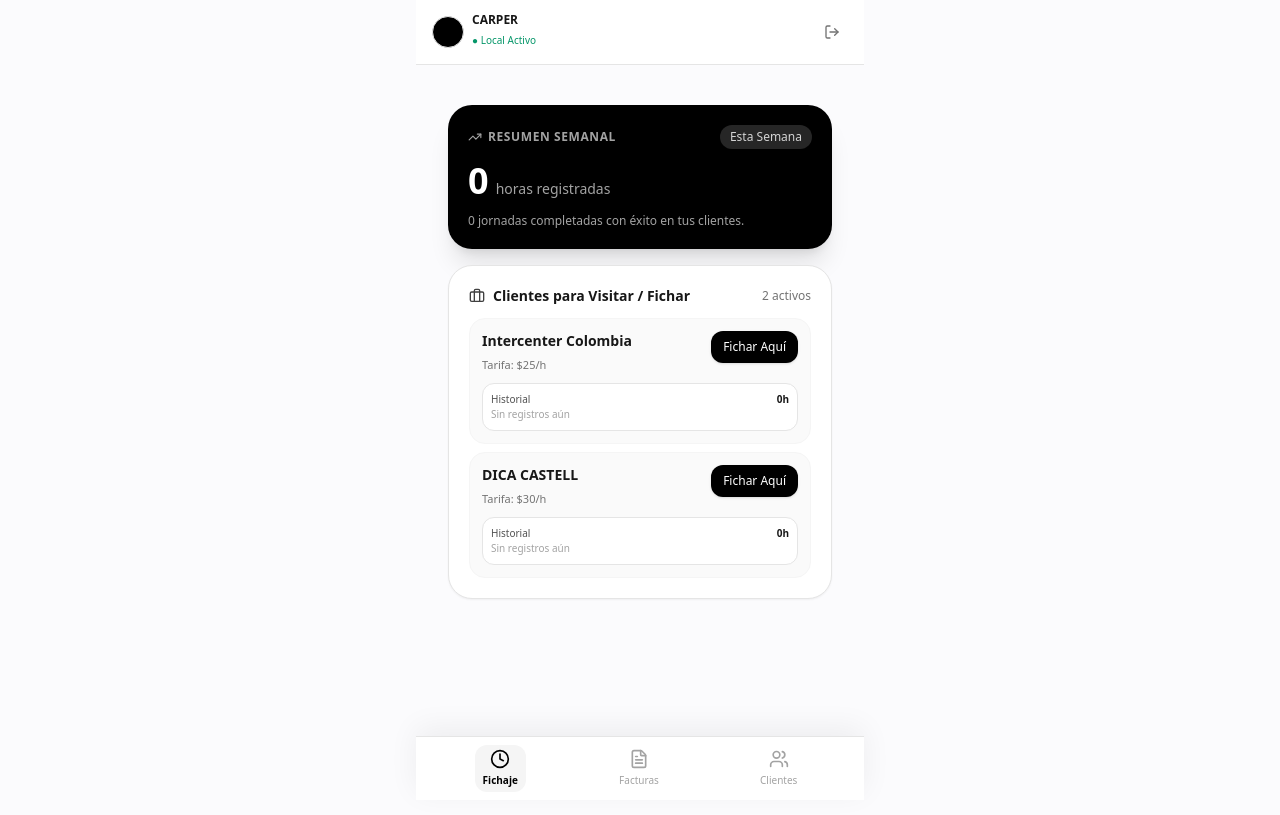
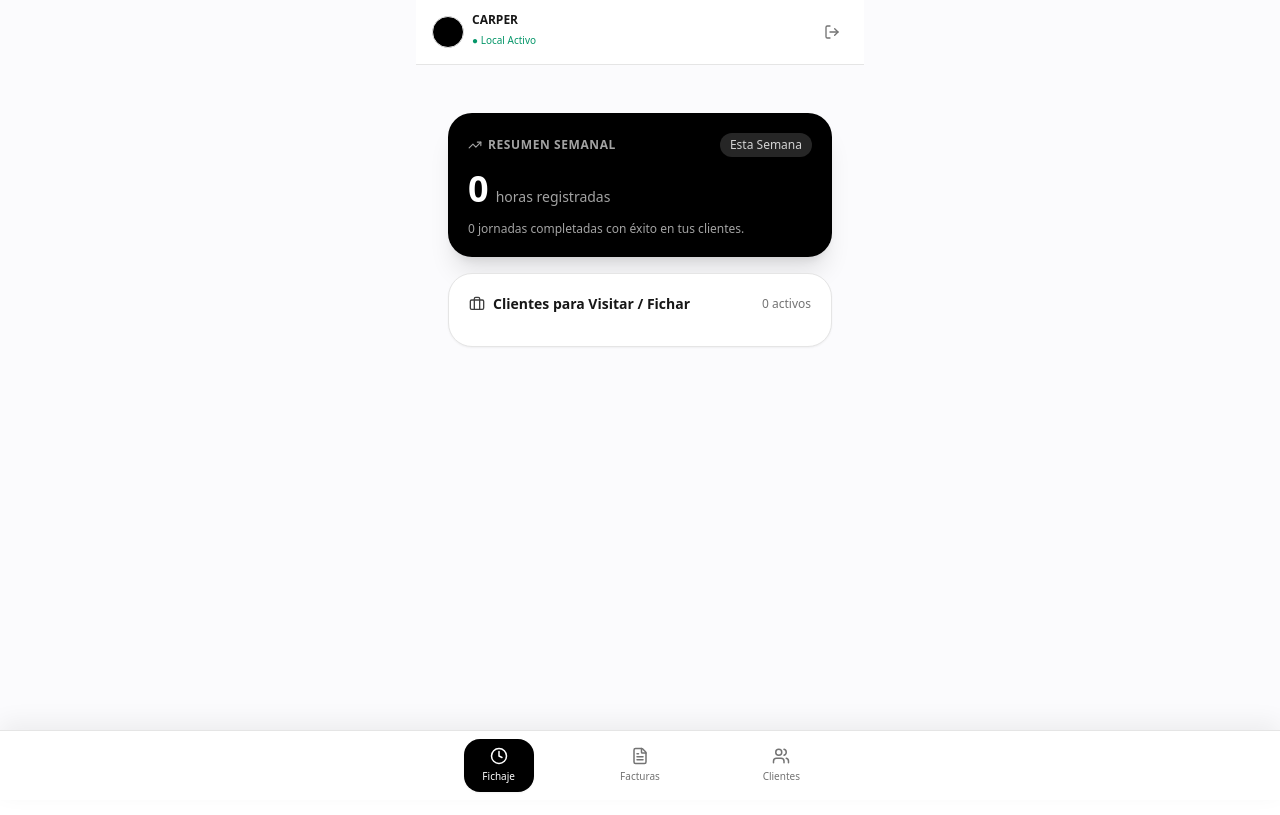
Before and after one commit to karelysperezr-cmd/App-Horas-Carper, a React (Vite) app: page / in a window 1280 px wide. Both pictures are taken after typing "Sample", "Sample123" into the empty fields and a click on the button "Iniciar Sesión". Built offline with nearby package versions, Linux system fonts and the light colour scheme.

Commit message:
Actualización de código y estilos

```diff
--- a/src/App.tsx
+++ b/src/App.tsx
@@ -3,6 +3,22 @@ import { Fichaje } from './components/Fichaje';
 import { GeneradorFactura } from './components/GeneradorFactura';
 import type { Cliente, RegistroJornada, Factura } from './types';
 import { Clock, FileText, Users, LogOut, Plus, Briefcase } from 'lucide-react';
+
+const CLIENTES_DE_EJEMPLO = ['Intercenter Colombia', 'DICA CASTELL'];
+
+const leerDesdeStorage = <T,>(key: string, fallback: T[]): T[] => {
+  if (typeof window === 'undefined') return fallback;
+
+  const saved = window.localStorage.getItem(key);
+  if (!saved) return fallback;
+
+  try {
+    const parsed = JSON.parse(saved);
+    return Array.isArray(parsed) ? (parsed as T[]) : fallback;
+  } catch {
+    return fallback;
+  }
+};
 
 export function App() {
   const [autenticado, setAutenticado] = useState<boolean>(false);
@@ -13,59 +29,30 @@ export function App() {
   const [pestanaActiva, setPestanaActiva] = useState<'fichaje' | 'facturas' | 'clientes'>('fichaje');
 
   const [clientes, setClientes] = useState<Cliente[]>(() => {
-    if (typeof window === 'undefined') return [
-      { id: '1', nombre: 'Intercenter Colombia', tarifaHora: 25, tipoCobro: 'hora' },
-      { id: '2', nombre: 'DICA CASTELL', tarifaHora: 30, tipoCobro: 'hora' }
-    ];
-
-    const saved = window.localStorage.getItem('carper-clientes');
-    if (!saved) {
-      return [
-        { id: '1', nombre: 'Intercenter Colombia', tarifaHora: 25, tipoCobro: 'hora' },
-        { id: '2', nombre: 'DICA CASTELL', tarifaHora: 30, tipoCobro: 'hora' }
-      ];
-    }
-
-    try {
-      return JSON.parse(saved) as Cliente[];
-    } catch {
-      return [
-        { id: '1', nombre: 'Intercenter Colombia', tarifaHora: 25, tipoCobro: 'hora' },
-        { id: '2', nombre: 'DICA CASTELL', tarifaHora: 30, tipoCobro: 'hora' }
-      ];
-    }
+    const guardados = leerDesdeStorage<Cliente>('carper-clientes', []);
+    return guardados.filter((cliente) => !CLIENTES_DE_EJEMPLO.includes(cliente.nombre));
   });
 
   const [registros, setRegistros] = useState<RegistroJornada[]>(() => {
-    if (typeof window === 'undefined') return [];
-
-    const saved = window.localStorage.getItem('carper-registros');
-    if (!saved) return [];
-
-    try {
-      return JSON.parse(saved) as RegistroJornada[];
-    } catch {
-      return [];
-    }
+    return leerDesdeStorage<RegistroJornada>('carper-registros', []);
   });
 
   const [facturas, setFacturas] = useState<Factura[]>(() => {
-    if (typeof window === 'undefined') return [];
-
-    const saved = window.localStorage.getItem('carper-facturas');
-    if (!saved) return [];
-
-    try {
-      return JSON.parse(saved) as Factura[];
-    } catch {
-      return [];
-    }
+    return leerDesdeStorage<Factura>('carper-facturas', []);
   });
 
   const [nuevoClienteNombre, setNuevoClienteNombre] = useState<string>('');
   const [nuevaTarifa, setNuevaTarifa] = useState<number>(20);
 
   useEffect(() => {
+    const sanitizados = clientes.filter((cliente) => !CLIENTES_DE_EJEMPLO.includes(cliente.nombre));
+
+    if (sanitizados.length !== clientes.length) {
+      setClientes(sanitizados);
+      window.localStorage.setItem('carper-clientes', JSON.stringify(sanitizados));
+      return;
+    }
+
     window.localStorage.setItem('carper-clientes', JSON.stringify(clientes));
   }, [clientes]);
 
@@ -103,16 +90,11 @@ export function App() {
   };
 
   const limpiarDatos = () => {
-    if (window.confirm('¿Deseas borrar todos los clientes, registros y facturas guardados?')) {
-      setClientes([
-        { id: '1', nombre: 'Intercenter Colombia', tarifaHora: 25, tipoCobro: 'hora' },
-        { id: '2', nombre: 'DICA CASTELL', tarifaHora: 30, tipoCobro: 'hora' }
-      ]);
+    if (window.confirm('¿Deseas limpiar solo los registros y facturas, manteniendo los clientes?')) {
       setRegistros([]);
       setFacturas([]);
-      window.localStorage.removeItem('carper-clientes');
-      window.localStorage.removeItem('carper-registros');
-      window.localStorage.removeItem('carper-facturas');
+      window.localStorage.setItem('carper-registros', JSON.stringify([]));
+      window.localStorage.setItem('carper-facturas', JSON.stringify([]));
     }
   };
 
@@ -196,7 +178,7 @@ export function App() {
         </button>
       </header>
 
-      <main className="max-w-md mx-auto px-4 pt-4 pb-20">
+      <main className="max-w-md mx-auto px-4 pt-6 pb-24">
         {pestanaActiva === 'fichaje' && (
           <Fichaje
             clientes={clientes}
@@ -258,9 +240,9 @@ export function App() {
                 <h4 className="text-xs font-semibold text-neutral-400 uppercase tracking-wider">Clientes Guardados</h4>
                 <button
                   onClick={limpiarDatos}
-                  className="text-[10px] text-rose-600 font-medium underline"
+                  className="text-[10px] text-rose-600 font-medium underline decoration-rose-300"
                 >
-                  Limpiar datos
+                  Vaciar registros y facturas (mantener clientes)
                 </button>
               </div>
               <div className="space-y-2">
@@ -278,30 +260,32 @@ export function App() {
         )}
       </main>
 
-      <nav className="fixed bottom-0 left-0 right-0 bg-white/95 backdrop-blur-lg border-t border-neutral-200 py-2 px-4 flex justify-around items-center max-w-md mx-auto z-30 shadow-[0_-8px_30px_rgba(0,0,0,0.06)]">
+      <nav className="fixed bottom-0 left-0 right-0 z-30 border-t border-neutral-200 bg-white/95 backdrop-blur-xl shadow-[0_-8px_24px_rgba(0,0,0,0.06)]">
+        <div className="mx-auto flex max-w-md items-center justify-around px-3 py-2">
           <button
             onClick={() => setPestanaActiva('fichaje')}
-          className={`flex flex-col items-center gap-1 transition px-2 py-1 rounded-xl ${pestanaActiva === 'fichaje' ? 'text-black font-semibold bg-neutral-100' : 'text-neutral-400 hover:text-neutral-600'}`}
+            className={`flex min-w-[70px] flex-col items-center gap-1 rounded-2xl px-2 py-2 text-[10px] transition ${pestanaActiva === 'fichaje' ? 'bg-black text-white shadow-sm' : 'text-neutral-500 hover:bg-neutral-100 hover:text-neutral-800'}`}
           >
-          <Clock size={20} />
-          <span className="text-[10px]">Fichaje</span>
+            <Clock size={18} />
+            <span>Fichaje</span>
           </button>
 
           <button
             onClick={() => setPestanaActiva('facturas')}
-          className={`flex flex-col items-center gap-1 transition px-2 py-1 rounded-xl ${pestanaActiva === 'facturas' ? 'text-black font-semibold bg-neutral-100' : 'text-neutral-400 hover:text-neutral-600'}`}
+            className={`flex min-w-[70px] flex-col items-center gap-1 rounded-2xl px-2 py-2 text-[10px] transition ${pestanaActiva === 'facturas' ? 'bg-black text-white shadow-sm' : 'text-neutral-500 hover:bg-neutral-100 hover:text-neutral-800'}`}
           >
-          <FileText size={20} />
-          <span className="text-[10px]">Facturas</span>
+            <FileText size={18} />
+            <span>Facturas</span>
           </button>
 
           <button
             onClick={() => setPestanaActiva('clientes')}
-          className={`flex flex-col items-center gap-1 transition px-2 py-1 rounded-xl ${pestanaActiva === 'clientes' ? 'text-black font-semibold bg-neutral-100' : 'text-neutral-400 hover:text-neutral-600'}`}
+            className={`flex min-w-[70px] flex-col items-center gap-1 rounded-2xl px-2 py-2 text-[10px] transition ${pestanaActiva === 'clientes' ? 'bg-black text-white shadow-sm' : 'text-neutral-500 hover:bg-neutral-100 hover:text-neutral-800'}`}
           >
-          <Users size={20} />
-          <span className="text-[10px]">Clientes</span>
+            <Users size={18} />
+            <span>Clientes</span>
           </button>
+        </div>
       </nav>
     </div>
   );
```
Lines whose indentation alone changed are shown as unchanged.
